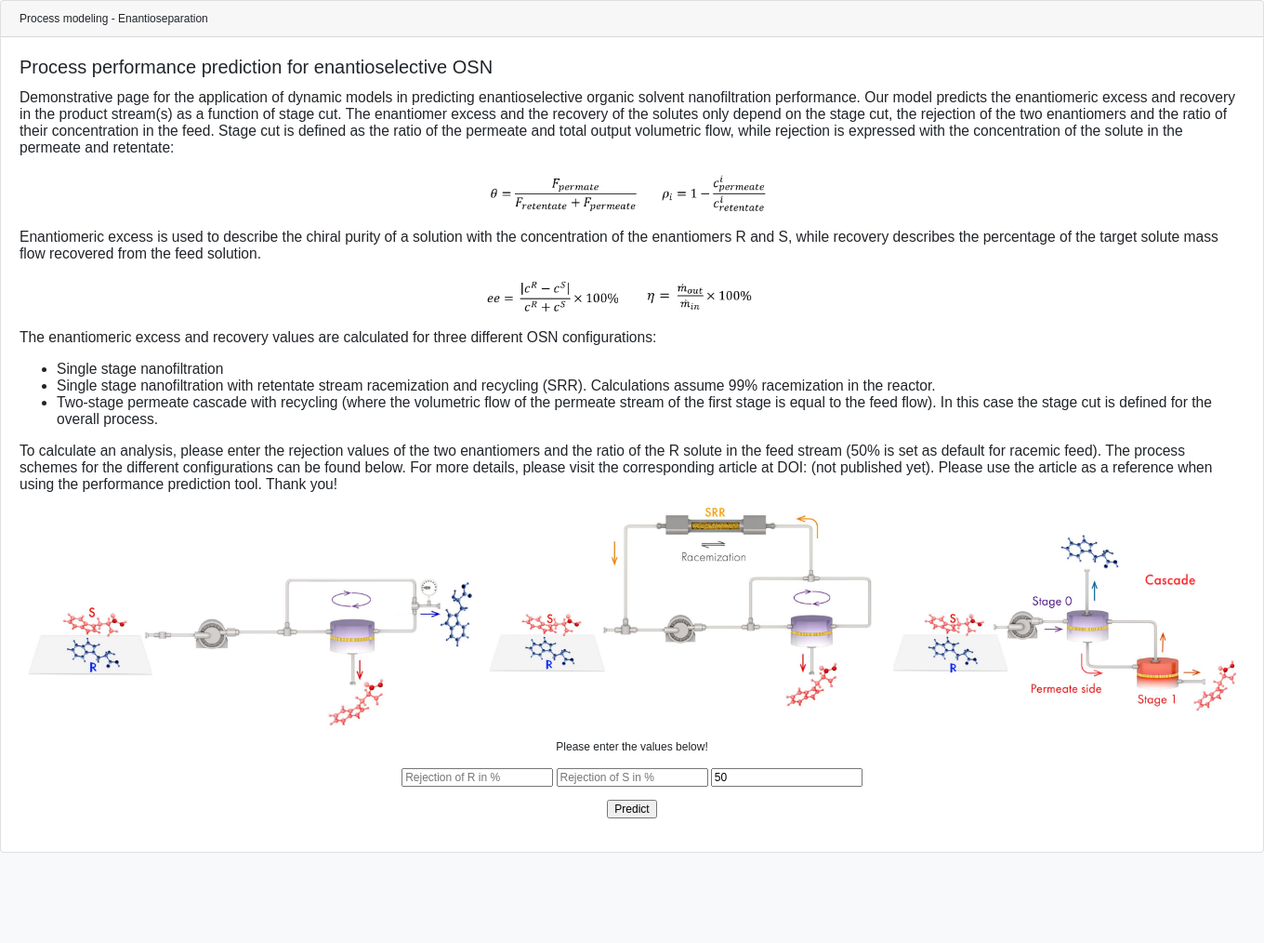
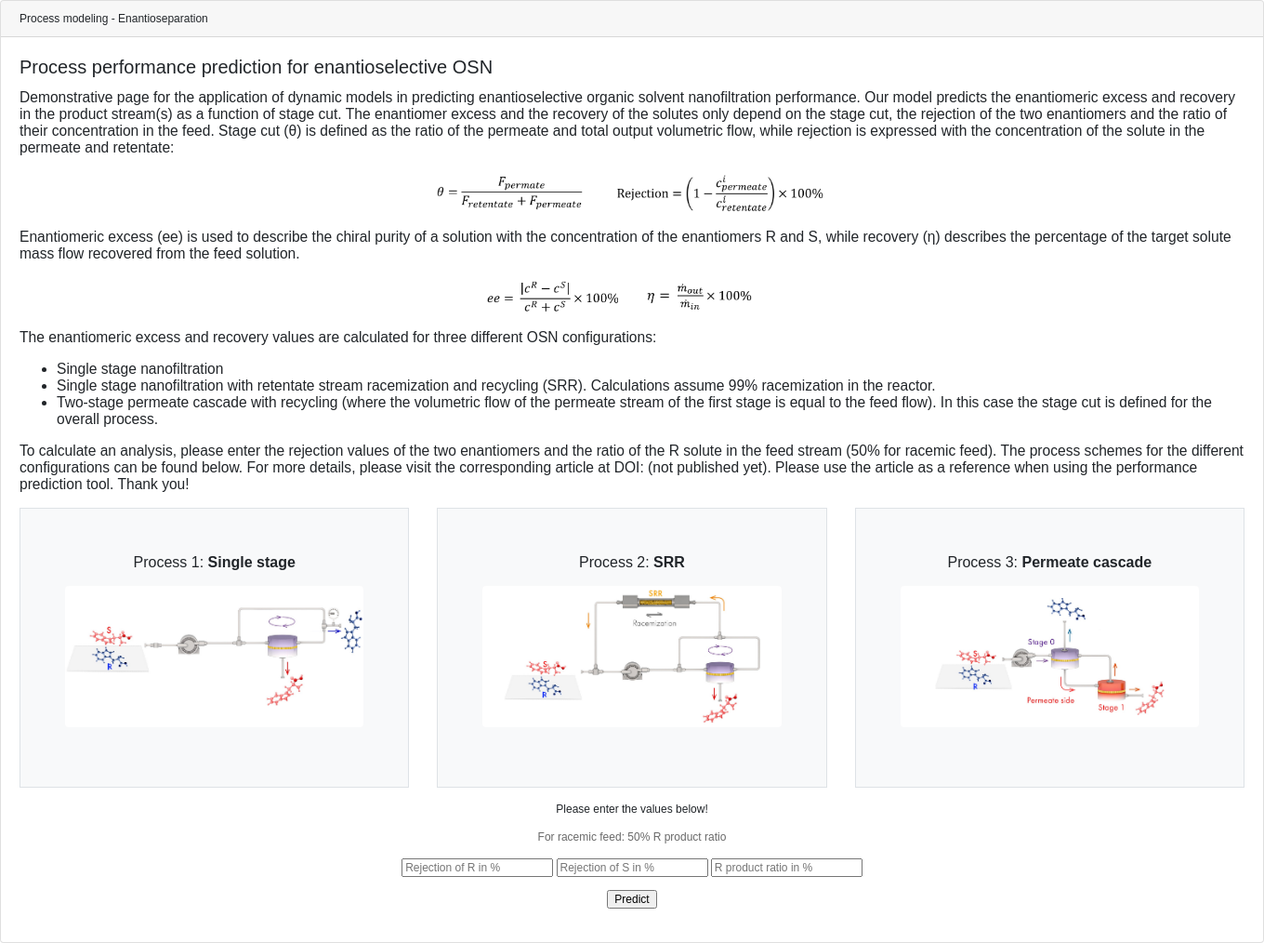
Before and after one commit to ignaczgerg/osn-database, a Flask app: page /enantioseparation in a window 1360 px wide. Shown: the part 53-1067 px from the top of the page at 93% size. Before the commit the page ends 970 px from the top, so only its background shows below. Run offline with Flask 2, Linux system fonts and the light colour scheme; some libraries are stand-ins or nearby versions.

Commit message:
Enantioseparation update

```diff
--- a/templates/enantioseparation.html
+++ b/templates/enantioseparation.html
@@ -17,12 +17,12 @@ Enantioseparation
         Demonstrative page for the application of dynamic models in predicting enantioselective organic solvent nanofiltration performance.
         Our model predicts the enantiomeric excess and recovery in the product stream(s) as a function of stage cut.
         The enantiomer excess and the recovery of the solutes only depend on the stage cut, the rejection of the two enantiomers and the ratio of their concentration in the feed.
-        Stage cut is defined as the ratio of the permeate and total output volumetric flow, while rejection is expressed with the concentration of the solute in the permeate and retentate:</p>
+        Stage cut (θ) is defined as the ratio of the permeate and total output volumetric flow, while rejection is expressed with the concentration of the solute in the permeate and retentate:</p>
         <div class="text-center">
         <p><img class="rounded" src="/static/theta_rej.png" alt="Card image cap" height="46" ></p>
         </div>
         <p class="card-text" style="font-size:130%">
-        Enantiomeric excess is used to describe the chiral purity of a solution with the concentration of the enantiomers R and S, while recovery describes the percentage of the target solute mass flow recovered from the feed solution.</p>
+        Enantiomeric excess (ee) is used to describe the chiral purity of a solution with the concentration of the enantiomers R and S, while recovery (η) describes the percentage of the target solute mass flow recovered from the feed solution.</p>
         <div class="text-center">
         <p><img class="rounded" src="/static/ee_eta.png" alt="Card image cap" height="40" ></p>
         </div>
@@ -33,39 +33,84 @@ Enantioseparation
         <li>Single stage nanofiltration with retentate stream racemization and recycling (SRR). Calculations assume 99% racemization in the reactor.</li>
         <li>Two-stage permeate cascade with recycling (where the volumetric flow of the permeate stream of the first stage is equal to the feed flow). In this case the stage cut is defined for the overall process.</li></ul>
         <p class="card-text" style="font-size:130%">
-        To calculate an analysis, please enter the rejection values of the two enantiomers and the ratio of the R solute in the feed stream (50% is set as default for racemic feed).
+        To calculate an analysis, please enter the rejection values of the two enantiomers and the ratio of the R solute in the feed stream (50% for racemic feed).
         The process schemes for the different configurations can be found below. For more details, please visit the corresponding article at DOI: (not published yet). Please use the article as a reference when using the performance prediction tool. Thank you!
         </p>
-        <div class="text-center">
+        <!-- <div class="text-center">
         <p><img class="rounded" src="/static/config.png" alt="Card image cap" width="1300" ></p>
-        </div>
+        </div> -->
 
             <div class="content">
+                <div class="row align-items-md-stretch">
+                    <div class="col">
+                        <div class="h-100 p-5 bg-light border rounded-3">
+                            <div class="text-center"><h6>Process 1: <b>Single stage</b></h6></div>
+                            <p></p>
+                            <p><img class="rounded" src="/static/ss_pad.png" alt="Card image cap" width="100%"></p>
+                        </div>
+                    </div>
+                    <div class="col">
+                        <div class="h-100 p-5 bg-light border rounded-3">
+                            <div class="text-center"><h6>Process 2: <b>SRR</b></h6></div>
+                            <p></p>
+                            <div class="text-center"><p><img class="rounded" src="/static/srr_pad.png" alt="Card image cap" width = 100%></p></div>
+                        </div>
+                    </div>
+                    <div class="col">
+                        <div class="h-100 p-5 bg-light border rounded-3">
+                            <div class="text-center"><h6>Process 3: <b>Permeate cascade</b></h6></div>
+                            <p></p>
+                            <div class="text-center"><p><img class="rounded" src="/static/c01_pad.png" alt="Card image cap" width = 100%></p></div>
+                        </div>
+                    </div>
+                </div>
+
+                <p></p>
                 {% if tasks|length < 1 %}
                 <p style="text-align: center">Please enter the values below!</p>
+                <div class="text-center"><p style="color:dimgray">For racemic feed: 50% R product ratio</p></div>
                 {% else %}
                 <div class="text-center">
-                <p><b> {{ tasks[3] }} </b></p>
+                <p style="color:firebrick"><b> {{ tasks[3] }} </b></p>
                 {% if tasks[3] == "" %}
-                <p> <img src="{{url_for('static', filename='theta.png')}}" alt="most" height="500" width="1000" class="rounded">  </p>
+                <p> <img src="{{url_for('static', filename='theta.png')}}" alt="most" height="500" width="950" class="rounded">  </p>
+                <p><b>Current values: R rejection {{ tasks[0] }}%, S rejection {{ tasks[1] }}%, R product ratio {{ tasks[2] }}%</b></p>
                 {% endif %}
                 </div>
                 {% endif %}
-
+                <div class="collapse" id = "spinnycol">
+                <div class="text-center" id="spinny">
+                <div class="spinner-border text-info" role="status">
+                    <span class="sr-only">Loading...</span>
+                </div>
+                </div>
+                </div>
+                <p></p>
                 <div class="form">
-                    <form style="text-align: center" action="/enantioseparation" method="POST">
+                    <form style="text-align: center" action="/enantioseparation#bottom" method="POST" id="myform">
                         <input type="text" name="r_rejection" id="r_rejection" placeholder='Rejection of R in %'>
                         <input type="text" name="s_rejection" id="s_rejection" placeholder='Rejection of S in %'>
-                        <input type="text" name="racemate" id="racemate" placeholder='R product ratio in %' value="50">
+                        <input type="text" name="racemate" id="racemate" placeholder='R product ratio in %'>
                         <br></br>
-                        <input type="submit" value="Predict">
+                        <input type="submit" value="Predict" data-toggle="collapse" data-target="#spinnycol">
                     </form>
+                    <!--script to disable the submit button -->
+                    <script src="https://ajax.googleapis.com/ajax/libs/jquery/1.7.2/jquery.min.js">
+                    </script>
+                    <script type="text/javascript">
+
+                    $('#myform').one('submit', function() {
+                        $(this).find('input[type="submit"]').attr('disabled', 'disabled');
+                    });
+
+                    </script>
+                    <!--script ends here-->
                 </div>
-                <p></p>
                 <p>
 
                 </p>
             </div>
+            <a name="bottom"></a>
 
             <!-- <div class="form">
                 <form style="text-align: center">
```
Also changed, not shown: templates/index.html (+5 -4 lines), thetaplots.py (+7 -7 lines), static/c01_pad.png (added), static/srr_pad.png (added), static/ss_pad.png (added), static/theta_rej.png.
